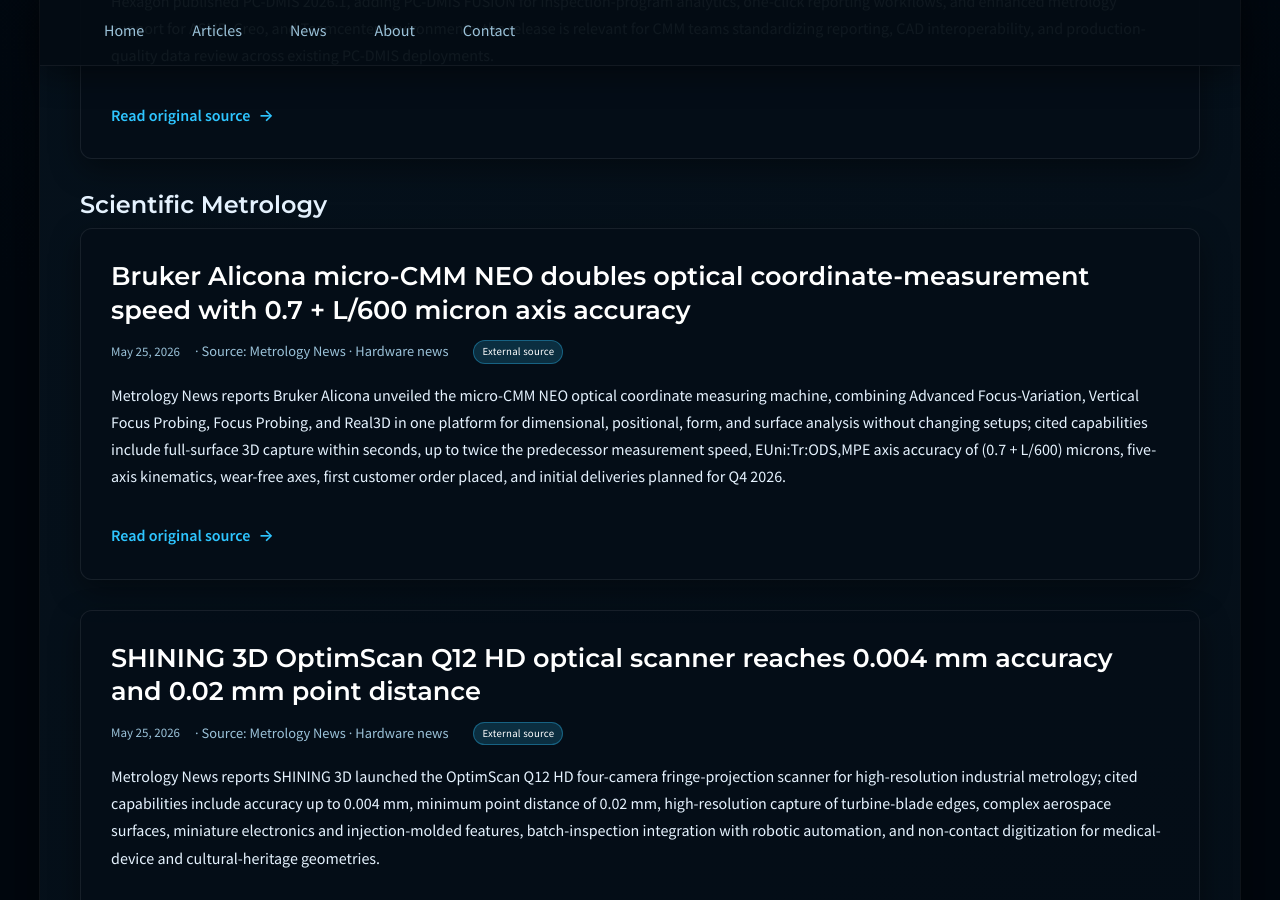
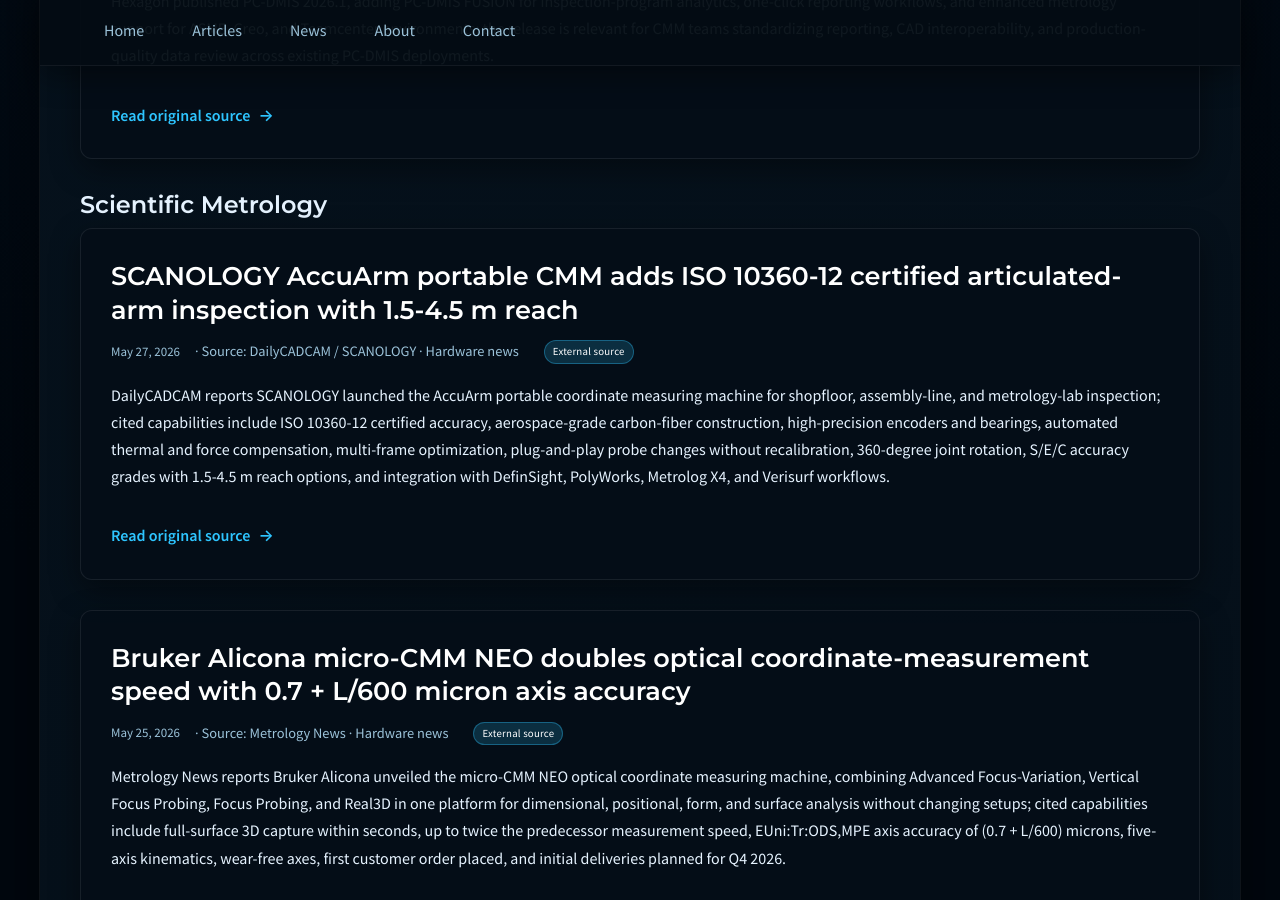
Before and after one commit to JohnForeman/MetrologyCentral, a Jekyll site: the page built from news.md, in a window 1280 px wide and 900 px high, scrolled down 7777 px. Built offline with Jekyll 4.4.1, drawn with Linux system fonts in a browser that asks for light colours.

Commit message:
Update manufacturing news sweep

```diff
--- a/_data/news.yml
+++ b/_data/news.yml
@@ -13,6 +13,20 @@
     and industry partners early notice to form stakeholder collaborations before the
     expected Summer 2026 competition.
   url: https://www.federalregister.gov/documents/2026/05/27/2026-10515/manufacturing-usa-institute-competition-technology-transition-roadmaps
+- date: '2026-05-27'
+  title: SCANOLOGY AccuArm portable CMM adds ISO 10360-12 certified articulated-arm
+    inspection with 1.5-4.5 m reach
+  source: DailyCADCAM / SCANOLOGY
+  sector: scientific_metrology
+  kind: hardware_news
+  summary: DailyCADCAM reports SCANOLOGY launched the AccuArm portable coordinate
+    measuring machine for shopfloor, assembly-line, and metrology-lab inspection;
+    cited capabilities include ISO 10360-12 certified accuracy, aerospace-grade carbon-fiber
+    construction, high-precision encoders and bearings, automated thermal and force
+    compensation, multi-frame optimization, plug-and-play probe changes without recalibration,
+    360-degree joint rotation, S/E/C accuracy grades with 1.5-4.5 m reach options,
+    and integration with DefinSight, PolyWorks, Metrolog X4, and Verisurf workflows.
+  url: https://dailycadcam.com/scanology-launches-accuarm-portable-cmm/
 - date: '2026-05-26'
   title: Stellantis and Dongfeng plan 51/49 Europe JV covering NEV sales, engineering,
     purchasing, and potential Rennes production
```
